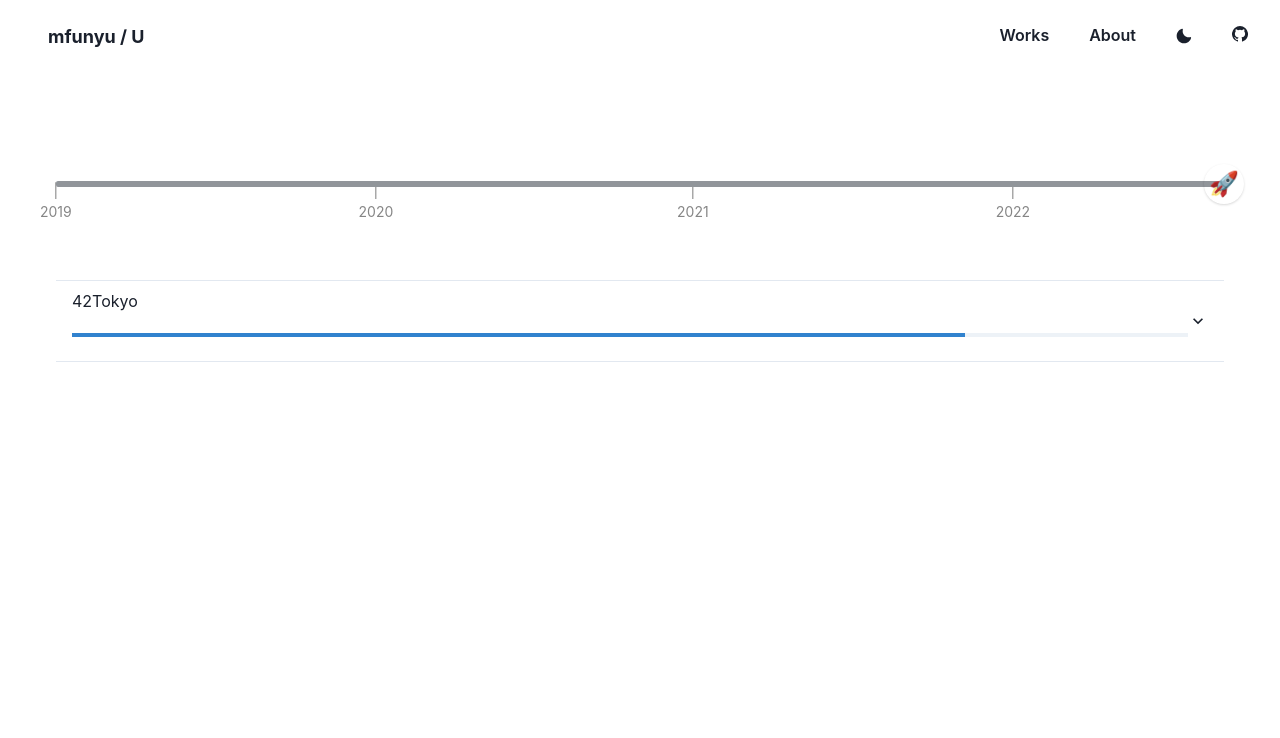
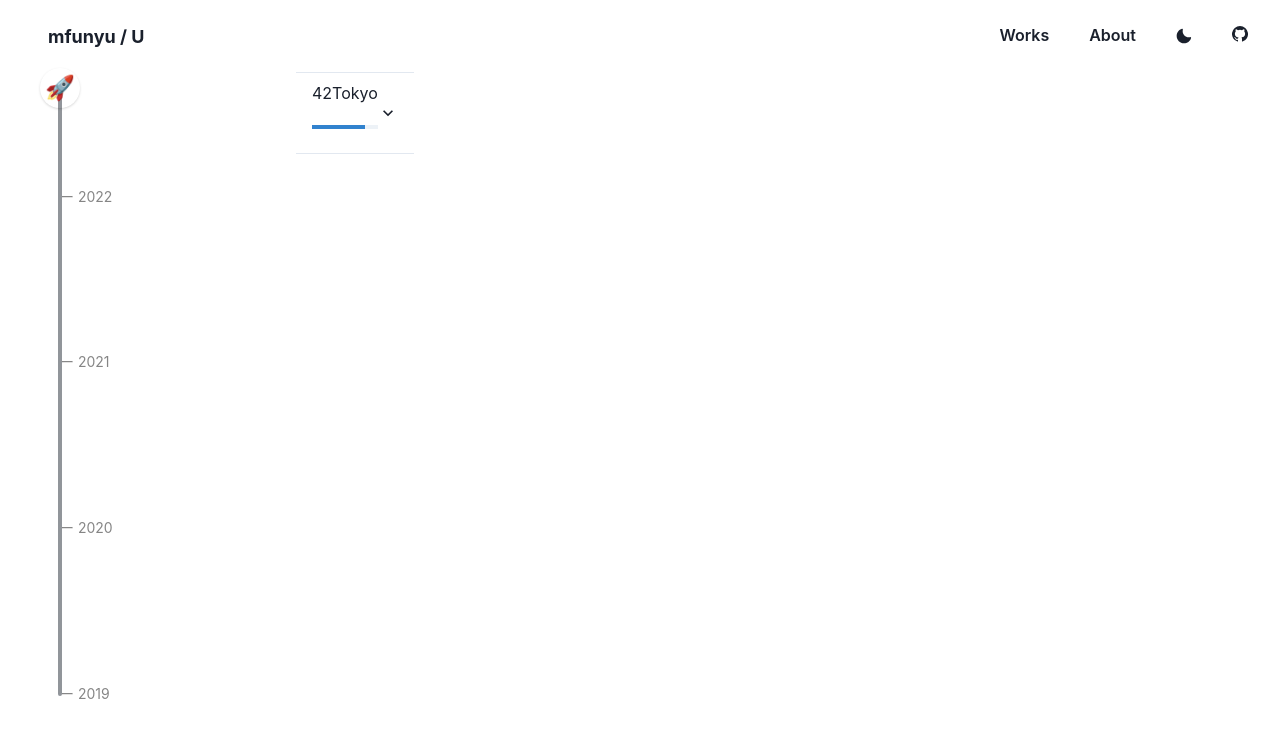
Before and after one commit to mfunyu/mfunyu.github.io, a Next.js app: page /about in a window 1280 px wide. Shown: the top 738 px of the page. Built offline with nearby package versions, Linux system fonts and the light colour scheme.

Commit message:
update: slider to side

```diff
--- a/src/components/timeline.tsx
+++ b/src/components/timeline.tsx
@@ -15,8 +15,7 @@ import {
 import { useState } from 'react'
 
 const labelStyles = {
-  mt: '10',
-  ml: '-4',
+  mb: '-2',
   fontSize: 'sm',
 }
 
@@ -30,18 +29,19 @@ const TimelineUI = ({ minYear, maxYear }: Props) => {
   const [showTooltip, setShowTooltip] = useState(false)
 
   let slideMarks = []
-  const color = useColorModeValue('blackAlpha.600', 'whiteAlpha.600')
+  const color = useColorModeValue('blackAlpha.600', 'whiteAlpha.500')
   for (let i = minYear; i <= maxYear; i++) {
     slideMarks.push(
       <SliderMark value={i} {...labelStyles} color={color}>
-        <Box>
-          <Center>
-            |<br />
-          </Center>
-          {i}
-        </Box>
+        <Box whiteSpace="nowrap">ー {i}</Box>
       </SliderMark>
     )
+  }
+
+  const valueToDate = (value: number) => {
+    const year = Math.floor(sliderValue)
+    const months = (sliderValue - year) * 12 + 1
+    return year + '/' + months
   }
 
   return (
@@ -55,6 +55,7 @@ const TimelineUI = ({ minYear, maxYear }: Props) => {
       onMouseLeave={() => setShowTooltip(false)}
       min={minYear}
       max={maxYear}
+      orientation="vertical"
       step={3 / 12}
       size="lg"
     >
@@ -63,10 +64,10 @@ const TimelineUI = ({ minYear, maxYear }: Props) => {
         hasArrow
         bg={useColorModeValue('blackAlpha.800', 'whiteAlpha.800')}
         colorScheme={useColorModeValue('blackAlpha.600', 'whiteAlpha.600')}
-        placement="top"
+        placement="right"
         mb="5"
         isOpen={showTooltip}
-        label={`${Math.floor(sliderValue)}`}
+        label={valueToDate(sliderValue)}
       >
         <SliderThumb boxSize={10} bg="none">
           <Box>
--- a/src/pages/about/index.tsx
+++ b/src/pages/about/index.tsx
@@ -1,4 +1,4 @@
-import { Box, Center, Flex, Heading } from '@chakra-ui/react'
+import { Box, Center, Flex, Heading, HStack } from '@chakra-ui/react'
 import History from '../../components/history'
 import Layout from '../../components/layout'
 import Timeline from '../../components/timeline'
@@ -7,18 +7,16 @@ const About = () => {
   return (
     <Layout>
       <Flex>
-        <Box w="100%" p={4}>
-          <Flex px={10} py={8} w="100%">
-            <Box flex="1">
-              <Center>
-                <Timeline />
-              </Center>
-            </Box>
-          </Flex>
+        <Flex maxW="300px" w="20%" h="80vh">
+          <Box px={10} py={4}>
+            <Timeline />
+          </Box>
+        </Flex>
+        <Flex>
           <Box px={10} flex="1">
             <History />
           </Box>
-        </Box>
+        </Flex>
       </Flex>
     </Layout>
   )
```
